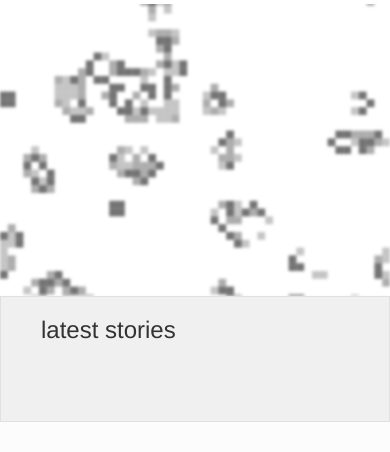
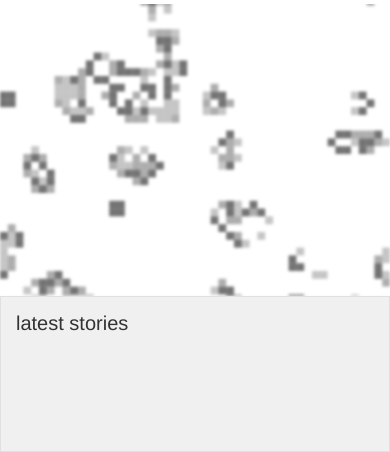
Before and after one commit to PhilWa/corner, a Flask app: template templates/index.html in a window 390 px wide. Shown: the part 548-1000 px from the top of the page. Before the commit the page ends 970 px from the top, so only its background shows below. Run offline with Flask 3, Linux system fonts and the light colour scheme; the template is opened without the code that fills it, so the values that code supplies are empty; some libraries are stand-ins or nearby versions.

Commit message:
some formatting

```diff
--- a/static/css/styles.css
+++ b/static/css/styles.css
@@ -59,8 +59,8 @@
     transform: translate(-50%, -50%);
     background-color: #ffffff;
     padding: 30px;
-    box-shadow: 0 4px 15px rgba(0, 128, 128, 0.2);
-    /* Teal shadow */
+    box-shadow: 0 4px 6px rgba(0, 0, 0, 0.1);
+    /* Reverted to grey shadow */
     width: 340px;
     z-index: 2;
     border-radius: 8px;
@@ -245,16 +245,18 @@
 }
 
 .section-title {
-    margin: 0;
-    padding: 20px;
     font-size: 24px;
-    text-align: left;
+    color: #333;
+    margin: 0 0 20px 0;
+    padding: 0;
+    text-transform: lowercase;
+    /* Changed from capitalize to lowercase */
 }
 
 .content-container {
+    padding: 20px;
     max-width: 1200px;
     margin: 0 auto;
-    padding: 0 20px;
 }
 
 .content-preview {
@@ -265,11 +267,12 @@
     display: flex;
     flex-wrap: wrap;
     justify-content: space-between;
+    margin: -10px;
+    /* Negative margin to counteract card margins */
 }
 
 .card {
     flex: 1 1 300px;
-    /* This allows cards to grow and shrink, with a minimum width of 300px */
     margin: 10px;
     padding: 20px;
     border-right: 1px solid #e0e0e0;
@@ -400,17 +403,15 @@
     .card:last-child {
         border-bottom: none;
     }
+
+    .content-container {
+        padding: 15px;
+    }
+
+    .section-title {
+        font-size: 20px;
+        margin-bottom: 15px;
+    }
+
+    /* ... other mobile styles ... */
 }
-
-/* Existing card styles */
-.card-container {
-    display: flex;
-    flex-wrap: wrap;
-    justify-content: space-between;
-}
-
-.card {
-    flex: 1 1 300px;
-    margin: 10px;
-    /* Other existing card styles remain the same */
-}
```
